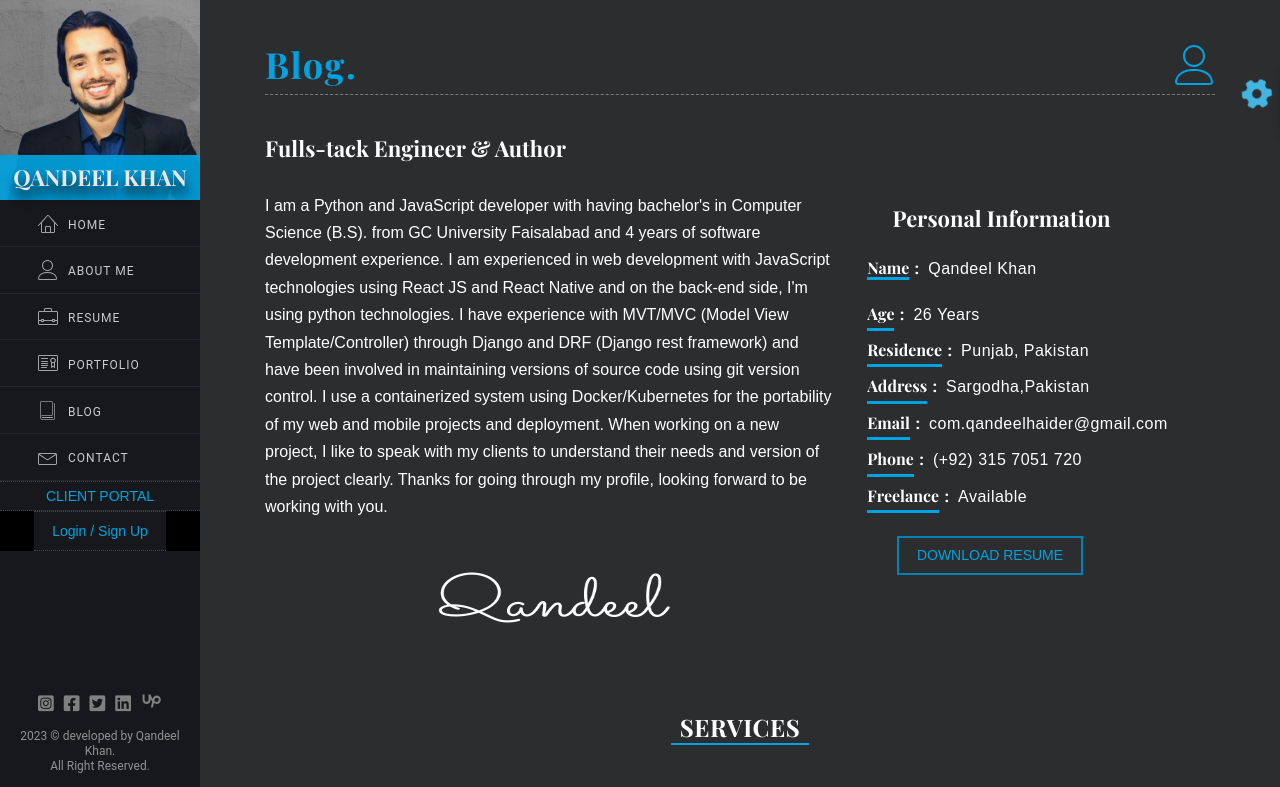
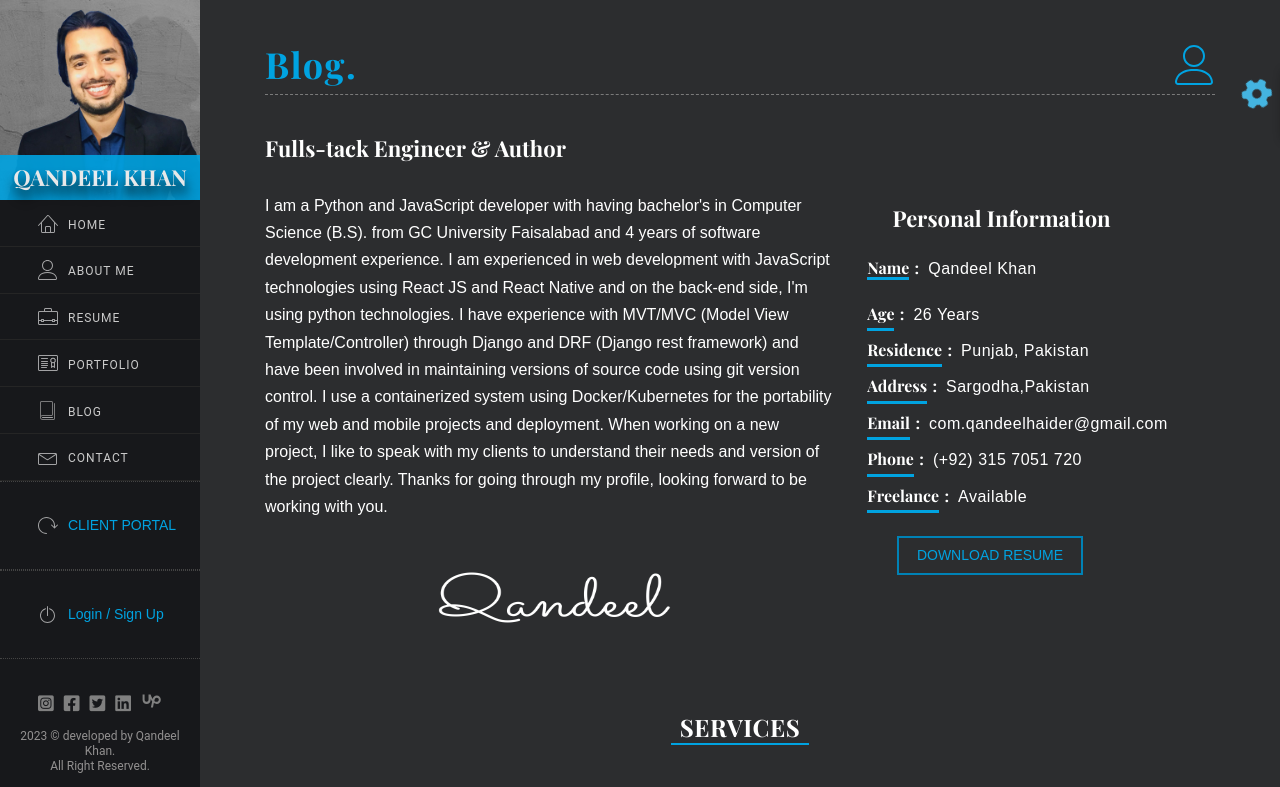
Before and after one commit to QandeelKhan/portfolio-client, a React (Create React App) app: page /about in a window 1280 px wide. Shown: the top 787 px of the page. Built offline with nearby package versions, Linux system fonts and the light colour scheme.

Commit message:
auto commit by py script

```diff
--- a/src/components/SideNav.tsx
+++ b/src/components/SideNav.tsx
@@ -19,6 +19,7 @@ import "react-toastify/dist/ReactToastify.css";
 import ResumeModeIcons from "./ResumeModeIcons";
 import ClientsPortalModeIcons from "./ClientsPortalModeIcons";
 import PowerSwitchIcon from "./icons/CPModeIcons/PowerSwitchIcon";
+import SvgRedo from "./icons/CPModeIcons/RedoIcon";
 
 const SideNav: React.FC = (props: any) => {
     const { access_token } = useSelector((state: RootState) => state.auth);
@@ -125,26 +126,23 @@ const SideNav: React.FC = (props: any) => {
                     </ul>
                 </div>
                 {/* <Link onClick={handleC} to="/client-portal" className="login-anchor"> */}
-                <button
+                <div
                     onClick={handleClick}
-                    type="submit"
-                    className="send-message-btn login-sign"
-                    value="Send Message"
+                    className="login-btn send-message-btn login-sign"
                 >
-                    CLIENT PORTAL
-                </button>
+                    <SvgRedo />
+                    <div>CLIENT PORTAL</div>
+                </div>
                 <ToastContainer />
                 {/* </Link> */}
 
                 {!access_token ? (
-                    <a href="/login" className="login-anchor">
-                        <button
-                            type="submit"
-                            className="send-message-btn login-sign"
-                            value="Send Message"
-                        >
-                            Login / Sign Up
-                        </button>
+                    <a
+                        href="/login"
+                        className="login-btn send-message-btn login-sign"
+                    >
+                        <PowerSwitchIcon />
+                        <div>Login / Sign Up</div>
                     </a>
                 ) : (
                     <div
@@ -152,7 +150,7 @@ const SideNav: React.FC = (props: any) => {
                         className="login-btn send-message-btn login-sign"
                     >
                         <PowerSwitchIcon />
-                        <div className="">Logout</div>
+                        <div>Logout</div>
                     </div>
                 )}
                 {/* <CPModeMenuItems /> */}
--- a/src/components/css/side-nav.css
+++ b/src/components/css/side-nav.css
@@ -353,10 +353,25 @@ li {
     opacity: 0.6;
     margin-right: 10px;
     margin-left: 20px;
+    transition: transform 0.5s ease-in-out;
 }
 
-.login-anchor:hover .power-icon {
+.redo-icon {
+    color: rgb(187, 186, 186);
+    opacity: 0.6;
+    margin-right: 10px;
+    margin-left: 20px;
+    transition: transform 0.3s ease-in-out;
+}
+
+.login-btn:hover .redo-icon {
     fill: black;
+    opacity: 1;
+    transform: rotate(180deg);
+}
+
+.login-btn:hover .power-icon {
+    fill: greenyellow;
     opacity: 1;
 }
 
--- /dev/null
+++ b/src/components/icons/CPModeIcons/RedoIcon.tsx
@@ -0,0 +1,18 @@
+import * as React from "react";
+
+const SvgRedo = (props: any) => (
+    <svg
+        xmlns="http://www.w3.org/2000/svg"
+        width={20}
+        height={20}
+        {...props}
+        {...props}
+        viewBox="0 0 20 20"
+        className="redo-icon"
+        fill="white"
+        // fill="currentColor"
+    >
+        <path d="M2.49 4.49C4.095 2.885 6.23 2 8.5 2s4.405.884 6.01 2.49S17 8.23 17 10.5v1.293l2.146-2.146a.5.5 0 0 1 .707.707l-3 3a.498.498 0 0 1-.708 0l-3-3a.5.5 0 0 1 .707-.707l2.146 2.146V10.5c0-4.136-3.364-7.5-7.5-7.5s-7.5 3.364-7.5 7.5 3.364 7.5 7.5 7.5a.5.5 0 0 1 0 1c-2.27 0-4.405-.884-6.01-2.49s-2.49-3.74-2.49-6.01c0-2.27.884-4.405 2.49-6.01z" />
+    </svg>
+);
+export default SvgRedo;
```
Also changed, not shown: src/components/icons/CPModeIcons/power-switch.svg (deleted), src/components/icons/CPModeIcons/undo.svg (deleted).
